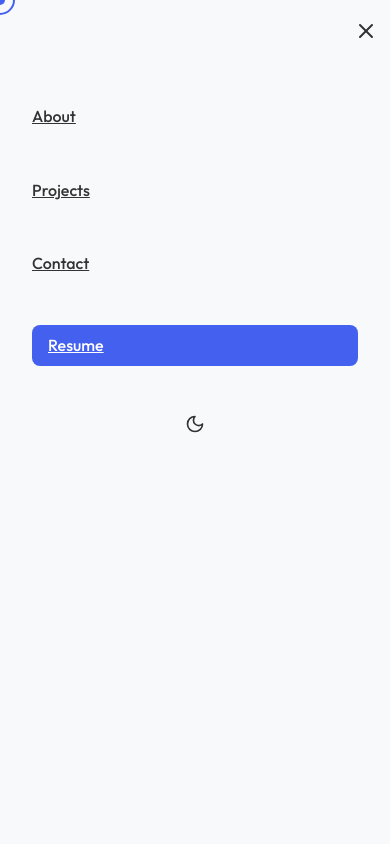
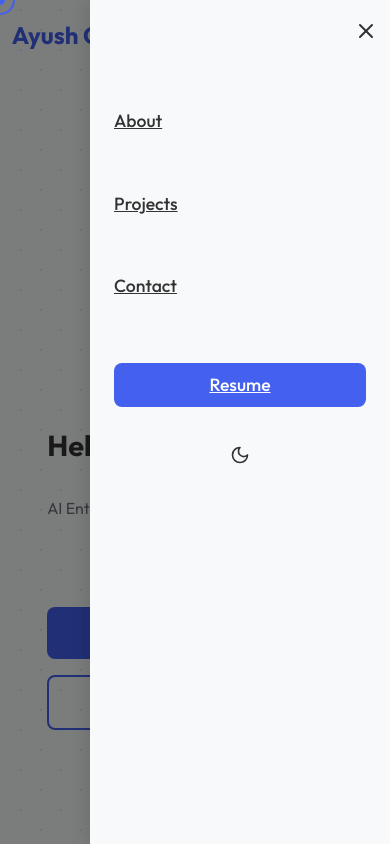
Before and after one commit to ayushgupta703/Portfolio, a React (Vite) app: page / in a window 390 px wide. Both pictures are taken after a click on the element 366 px from the left and 35 px from the top of the page. Shown: the top 844 px of the page. Built offline with nearby package versions, Linux system fonts and the light colour scheme.

Commit message:
Minimal changes to mobile navigation menu

```diff
--- a/src/App.css
+++ b/src/App.css
@@ -211,29 +211,27 @@ html {
     z-index: 1001;
 }
 
+/* Mobile Navigation Styles */
 @media (max-width: 768px) {
     .mobile-menu-button {
         display: block;
-    }
-
-    .navbar {
-        width: 100vw;
-        left: 0;
-        right: 0;
+        z-index: 1002;
     }
 
     .nav-links {
-        width: 100vw;
-        right: -100vw;
         position: fixed;
         top: 0;
+        right: -50%;
+        width: 50%;
+        max-width: 300px;
         height: 100vh;
         background-color: var(--bg-color);
         flex-direction: column;
         align-items: flex-start;
-        padding: 5rem 2rem;
-        transition: right var(--transition-speed);
+        padding: 5rem 1.5rem;
+        transition: all 0.3s ease-in-out;
         box-shadow: -5px 0 15px rgba(0, 0, 0, 0.1);
+        z-index: 1001;
     }
 
     .nav-links.open {
@@ -241,13 +239,37 @@ html {
     }
 
     .nav-links li {
-        margin: 1.5rem 0;
+        margin: 1.2rem 0;
         width: 100%;
     }
 
     .nav-links a {
         display: block;
         width: 100%;
+        font-size: 1.1rem;
+        padding: 0.5rem 0;
+    }
+
+    .resume-link {
+        width: 100%;
+        text-align: center;
+        margin-top: 1rem;
+    }
+
+    /* Overlay when menu is open */
+    .nav-overlay {
+        display: none;
+        position: fixed;
+        top: 0;
+        left: 0;
+        width: 100%;
+        height: 100%;
+        background-color: rgba(0, 0, 0, 0.5);
+        z-index: 1000;
+    }
+
+    .nav-overlay.open {
+        display: block;
     }
 }
 
--- a/src/components/Navbar.jsx
+++ b/src/components/Navbar.jsx
@@ -20,6 +20,10 @@ export default function Navbar() {
     return () => window.removeEventListener('scroll', handleScroll);
   }, []);
 
+  const closeMenu = () => {
+    setMenuOpen(false);
+  };
+
   return (
     <nav className={`navbar ${isScrolled ? 'scrolled' : ''}`}>
       <div className="logo">Ayush Gupta</div>
@@ -28,12 +32,14 @@ export default function Navbar() {
         {menuOpen ? <X size={24} /> : <Menu size={24} />}
       </div>
 
+      <div className={`nav-overlay ${menuOpen ? 'open' : ''}`} onClick={closeMenu}></div>
+
       <ul className={`nav-links ${menuOpen ? 'open' : ''}`}>
-        <li><a href="#about" onClick={() => setMenuOpen(false)}>About</a></li>
-        <li><a href="#projects" onClick={() => setMenuOpen(false)}>Projects</a></li>
-        <li><a href="#contact" onClick={() => setMenuOpen(false)}>Contact</a></li>
+        <li><a href="#about" onClick={closeMenu}>About</a></li>
+        <li><a href="#projects" onClick={closeMenu}>Projects</a></li>
+        <li><a href="#contact" onClick={closeMenu}>Contact</a></li>
         <li>
-          <a href="/Ayush Gupta Resume GLA.docx" download className="resume-link" onClick={() => setMenuOpen(false)}>
+          <a href="/Ayush Gupta Resume GLA.docx" download className="resume-link" onClick={closeMenu}>
             Resume
           </a>
         </li>
```
